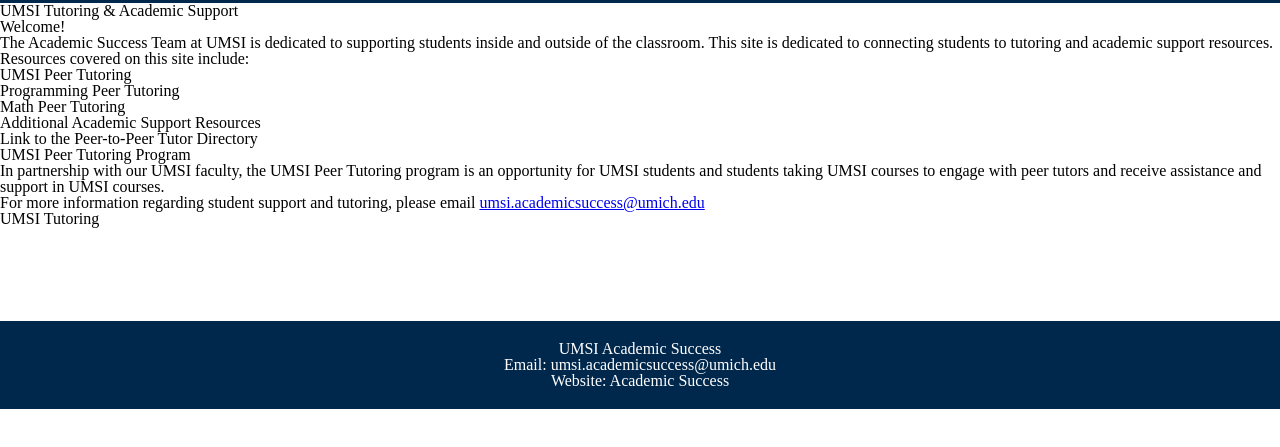
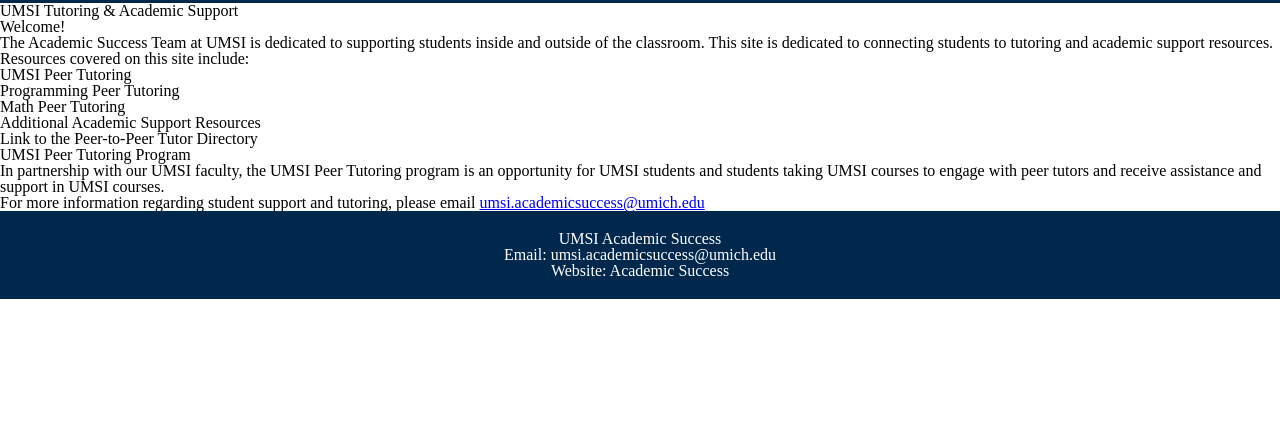
Before and after one commit to DeekshaKini09/client_project, a plain HTML site: page tutoring.html in a window 1280 px wide. Shown: the part 123-570 px from the top of the page. Drawn offline with Linux system fonts and the light colour scheme.

Commit message:
Add files via upload

```diff
--- a/tutoring.html
+++ b/tutoring.html
@@ -42,18 +42,6 @@
             <p>For more information regarding student support and tutoring, please email <a href = "umsi.academicsuccess@umich.edu">umsi.academicsuccess@umich.edu</a></p>
         </div>
 
-
-        <div class="part3">
-            <nav>
-                <h3>UMSI Tutoring</h3>
-                <ul>
-                    <li><a href="index.html">Home</a></li>
-                    <li><a href="https://sites.google.com/umich.edu/umsitutoring/umsi-programming-tutoring?authuser=0">UMSI Programming Tutoring</a></li>
-                    <li><a href="https://sites.google.com/umich.edu/umsitutoring/umsi-math-tutoring?authuser=0">UMSI Math Tutoring</a></li>
-                    <li><a href="https://sites.google.com/umich.edu/umsitutoring/additional-academic-support?authuser=0">Additional Support Academic</a></li>
-                </ul>
-            </nav>
-        </div>
     </main>
 
     <footer>
```
